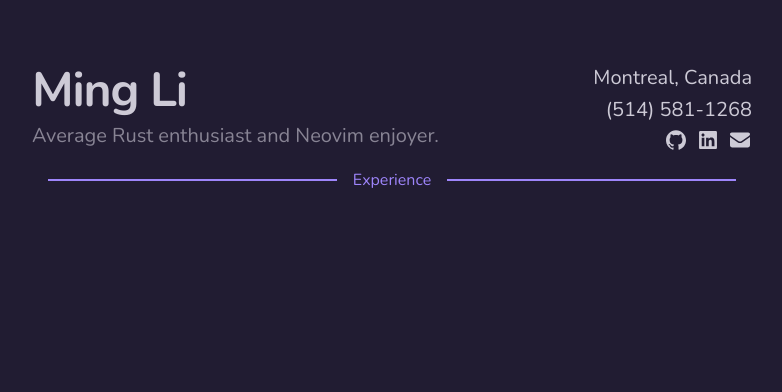
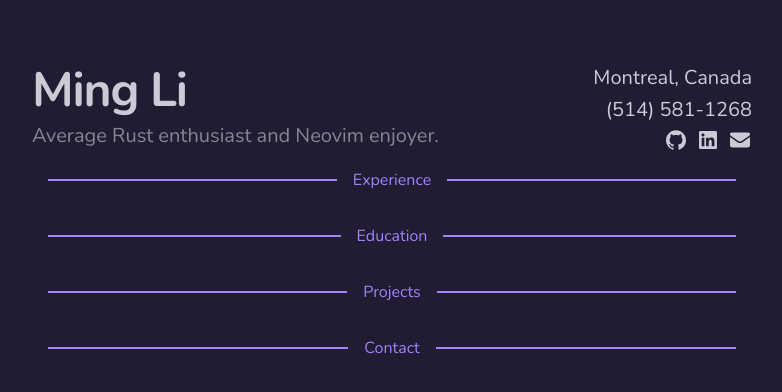
Before and after one commit to mingli202/portfolio, a React (Vite) app: page / in a window 1280 px wide. Shown: the top 392 px of the page, without its empty margins (248-1030 px from the left). Built offline with nearby package versions, Linux system fonts and the light colour scheme.

Commit message:
added some section break lines

```diff
--- a/src/App.tsx
+++ b/src/App.tsx
@@ -6,6 +6,9 @@ function App() {
     <div className="flex w-[min(85%,45rem)] flex-col overflow-hidden py-16 text-xl">
       <Me />
       <SectionBreakLine sectionName="Experience" />
+      <SectionBreakLine sectionName="Education" />
+      <SectionBreakLine sectionName="Projects" />
+      <SectionBreakLine sectionName="Contact" />
     </div>
   );
 }
```
